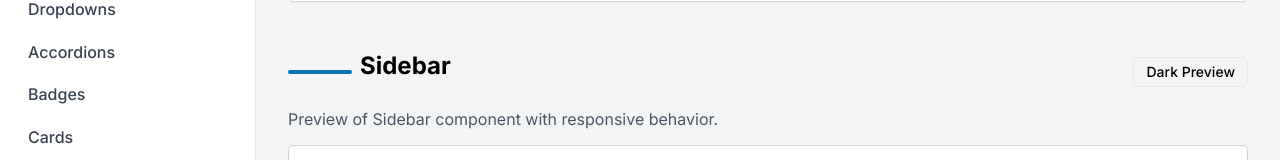
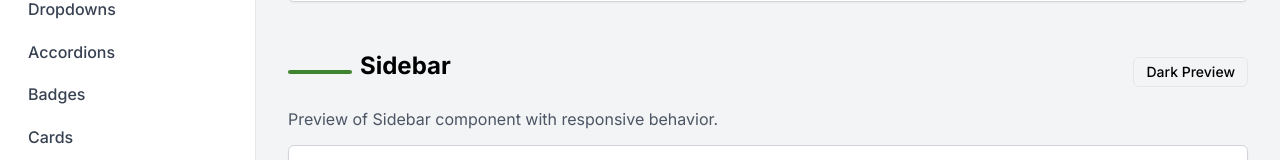
Before and after one commit to CodeKagi/NipasProject, a React (Vite) app: page /styleguide in a window 1280 px wide. Shown: the part 330-490 px from the top of the page. Built offline with nearby package versions, Linux system fonts and the light colour scheme.

Commit message:
added styleguide of app components

```diff
--- a/src/pages/StyleGuide.tsx
+++ b/src/pages/StyleGuide.tsx
@@ -9,15 +9,15 @@ export default function StyleGuide() {
 
   const componentsList = [
     { key: "topnav", label: "Top Navigation", color: "#3F842E" },
-    { key: "sidenav", label: "Sidebar", color: "#0076B7" },
-    { key: "cardDetails", label: "Card Details", color: "#AF144B" },
-    { key: "signature", label: "Signature", color: "#FF9900" },
-    { key: "buttons", label: "Buttons", color: "#6C5CE7" },
-    { key: "inputs", label: "Inputs", color: "#00B894" },
-    { key: "dropdowns", label: "Dropdowns", color: "#0984E3" },
-    { key: "accordions", label: "Accordions", color: "#D63031" },
-    { key: "badges", label: "Badges", color: "#FD79A8" },
-    { key: "cards", label: "Cards", color: "#E17055" },
+    { key: "sidenav", label: "Sidebar", color: "#3F842E" },
+    { key: "cardDetails", label: "Card Details", color: "#3F842E" },
+    { key: "signature", label: "Signature", color: "#3F842E" },
+    { key: "buttons", label: "Buttons", color: "#3F842E" },
+    { key: "inputs", label: "Inputs", color: "#3F842E" },
+    { key: "dropdowns", label: "Dropdowns", color: "#3F842E" },
+    { key: "accordions", label: "Accordions", color: "#3F842E" },
+    { key: "badges", label: "Badges", color: "#3F842E" },
+    { key: "cards", label: "Cards", color: "#3F842E" },
   ];
 
   const sectionRefs = useRef<{ [key: string]: HTMLElement | null }>({});
```
